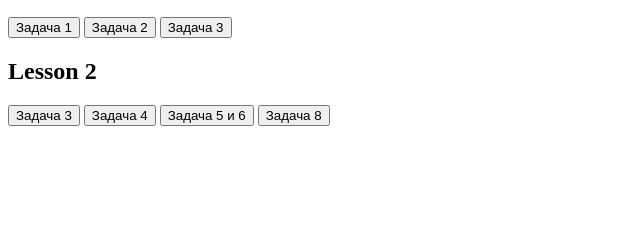
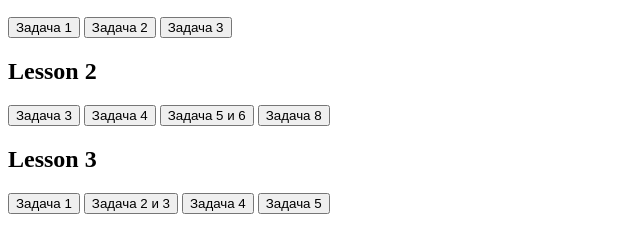
Before and after one commit to iampingving/Basic-course-JavaScript, a plain HTML site: page index.html in a window 1280 px wide. Shown: the part 96-348 px from the top of the page, without its empty margins (0-640 px from the left). Drawn offline with Linux system fonts and the light colour scheme.

Commit message:
lesson 3 tasks added

```diff
--- a/index.html
+++ b/index.html
@@ -18,6 +18,11 @@
     <button onclick="outputRangeOfNumbers()">Задача 4</button>
     <button onclick="easyCalc()">Задача 5 и 6</button>
     <button onclick="toThePower()">Задача 8</button>
+    <h2>Lesson 3</h2>
+    <button onclick="outputSimpleNumbers()">Задача 1</button>
+    <button onclick="goodsInBasket()">Задача 2 и 3</button>
+    <button onclick="outputNumber()">Задача 4</button>
+    <button onclick="pyramid()">Задача 5</button>
 </body>
 <script src="script.js"></script>
 
--- a/script.js
+++ b/script.js
@@ -134,3 +134,60 @@ function power(val, pow) {
     if (pow === 1) return val;
     else return val * power(val, --pow);
 }
+
+function outputSimpleNumbers() {
+    let number = 0,
+        isSimple = true,
+        strOut = '';
+    while (number != 101) {
+        if (number > 1) //потому что 0 и 1 не являются простыми числами
+        {
+            for (let i = 2; i < number; i++)
+                if (number % i === 0)
+                    isSimple = false;
+            if (isSimple)
+                strOut += number + ' ';
+            isSimple = true;
+        }
+        number++;
+    }
+    alert(strOut);
+}
+
+function goodsInBasket() {
+    let basket = [
+        ['Футболка', 6, 999],
+        ['Шорты', 2, 1199],
+        ['Юбка', 2, 1599],
+        ['Носки', 5, 149],
+        ['Джинсы', 2, 2199]
+    ]
+    alert("В корзине:\nТовар,Кол-во,Цена\n" + basket[0] + "\n" + basket[1] + "\n" + basket[2] + "\n" + basket[3] + "\n" + basket[4] + "\n" + "\nИтого: " + countBasketPrice(basket));
+}
+
+function countBasketPrice(basket) {
+    let sum = 0;
+    for (let i = 0; i < basket.length; i++) {
+        sum += basket[i][1] * basket[i][2];
+    }
+    return sum;
+}
+
+function outputNumber() {
+    for (let i = 0, str = ''; i <= 9; str += i + ' ', i++, i == 10 ? alert(str) : true) {}
+    //не совсем понятно из формулировки задания, поэтому вариант 2
+    for (let i = 0; i <= 9; console.log(i), i++) {}
+}
+
+function pyramid() {
+    let strOut = '';
+    for (let i = 0; i < 20; i++) {
+        strOut += 'x';
+        console.log(strOut);
+    }
+    //не совсем понятно из формулировки задания, поэтому вариант 2
+    strOut = 'x';
+    for (let i = 1; i < 20; i++)
+        strOut += "\n" + strOut.slice(-i) + 'x';
+    console.log(strOut);
+}
```
